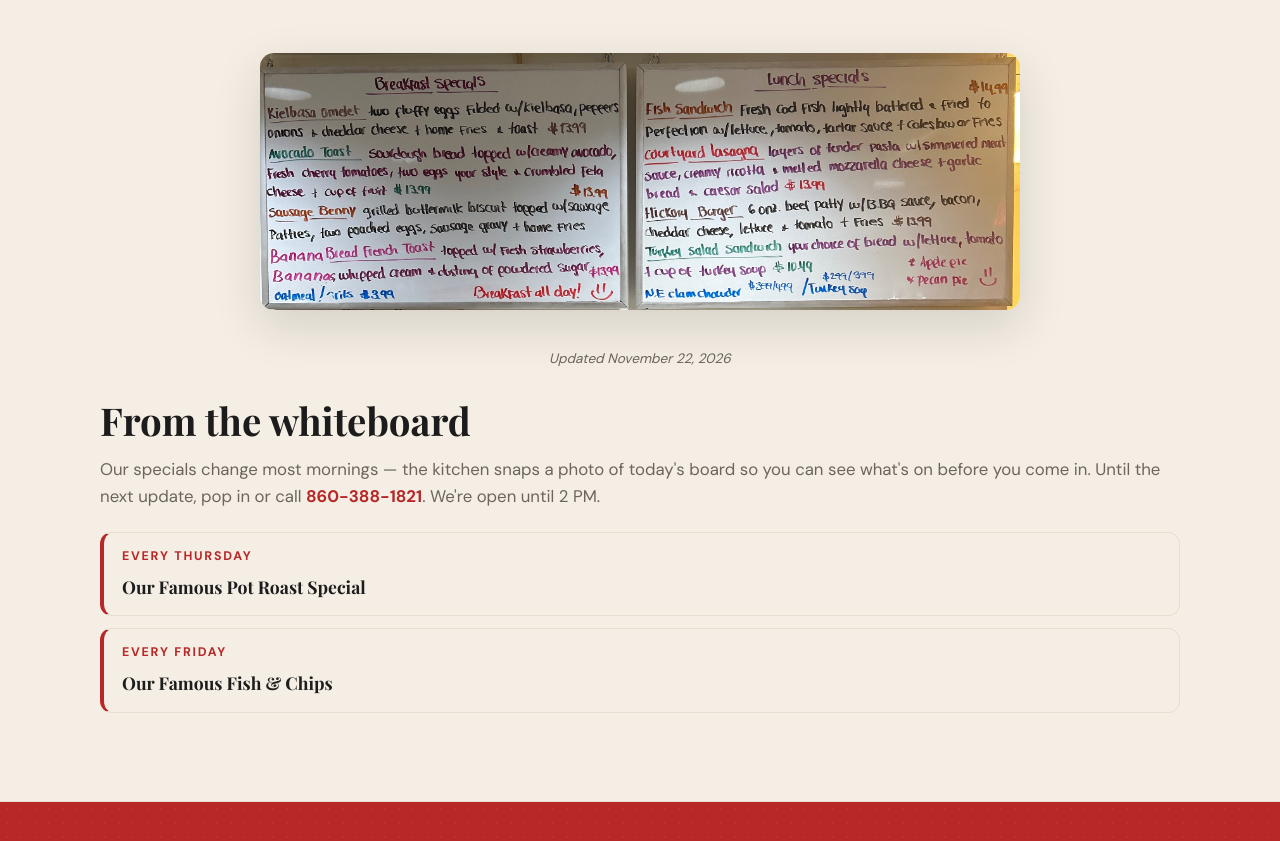
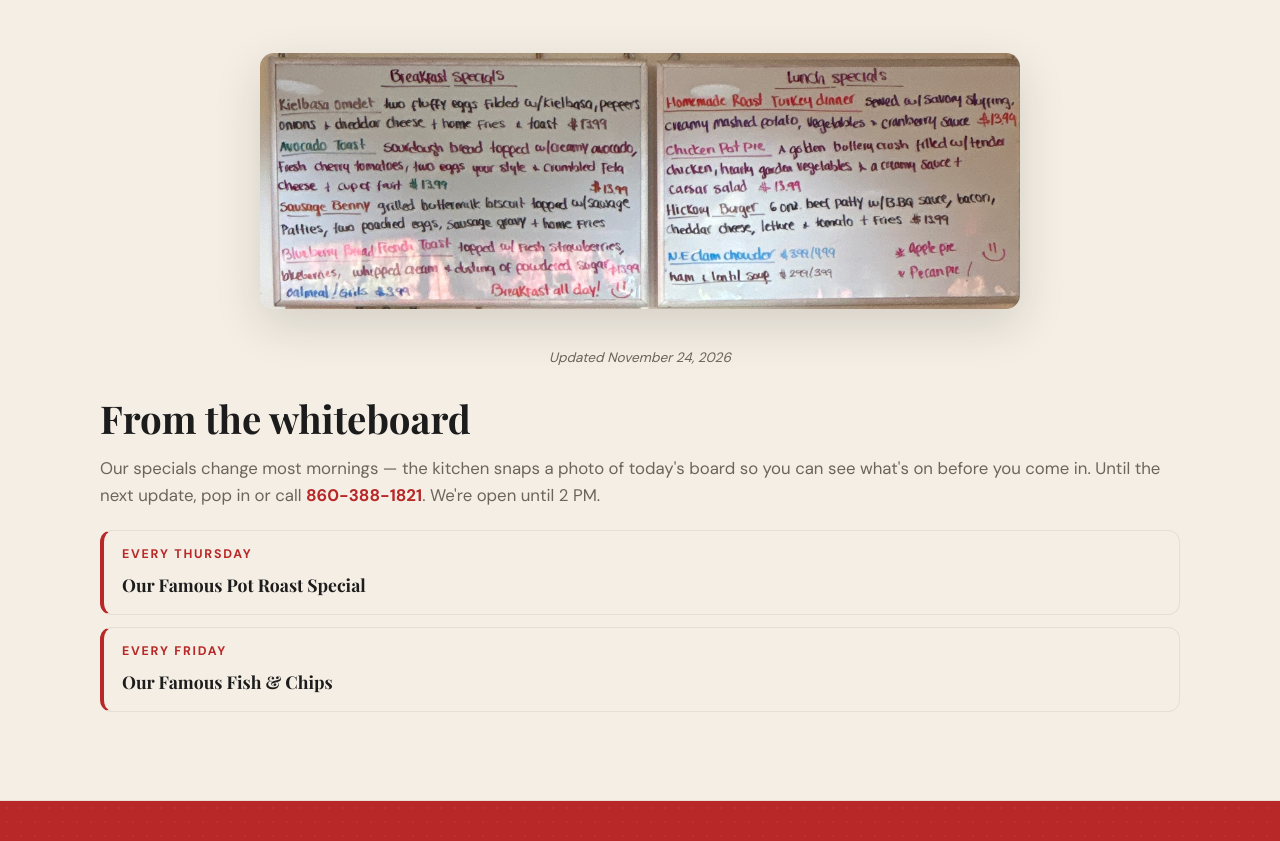
Before and after one commit to webbersaur/courtyard-restaurant, a plain HTML site: page index.html in a window 1280 px wide. Shown: the part 1073-1914 px from the top of the page. Drawn offline with nearby package versions, Linux system fonts and the light colour scheme.

Commit message:
Add photo to specials
Deployed via Webbersaurus Change Portal

```diff
--- a/index.html
+++ b/index.html
@@ -236,7 +236,7 @@
     <!-- section:specials -->
     <div class="specials-grid animate-on-scroll">
       <div class="specials-photo lightbox-trigger" id="featured-photo">
-          <img src="images/1795351683222-11cd2d92.webp" alt="specials" style="width:100%;height:auto;display:block;">
+          <img src="images/1795534847760-caceb5e0.webp" alt="specials" style="width:100%;height:auto;display:block;">
         </div>
       <p class="specials-photo-date" id="specials-photo-date"></p>
       <div class="specials-detail">
```
